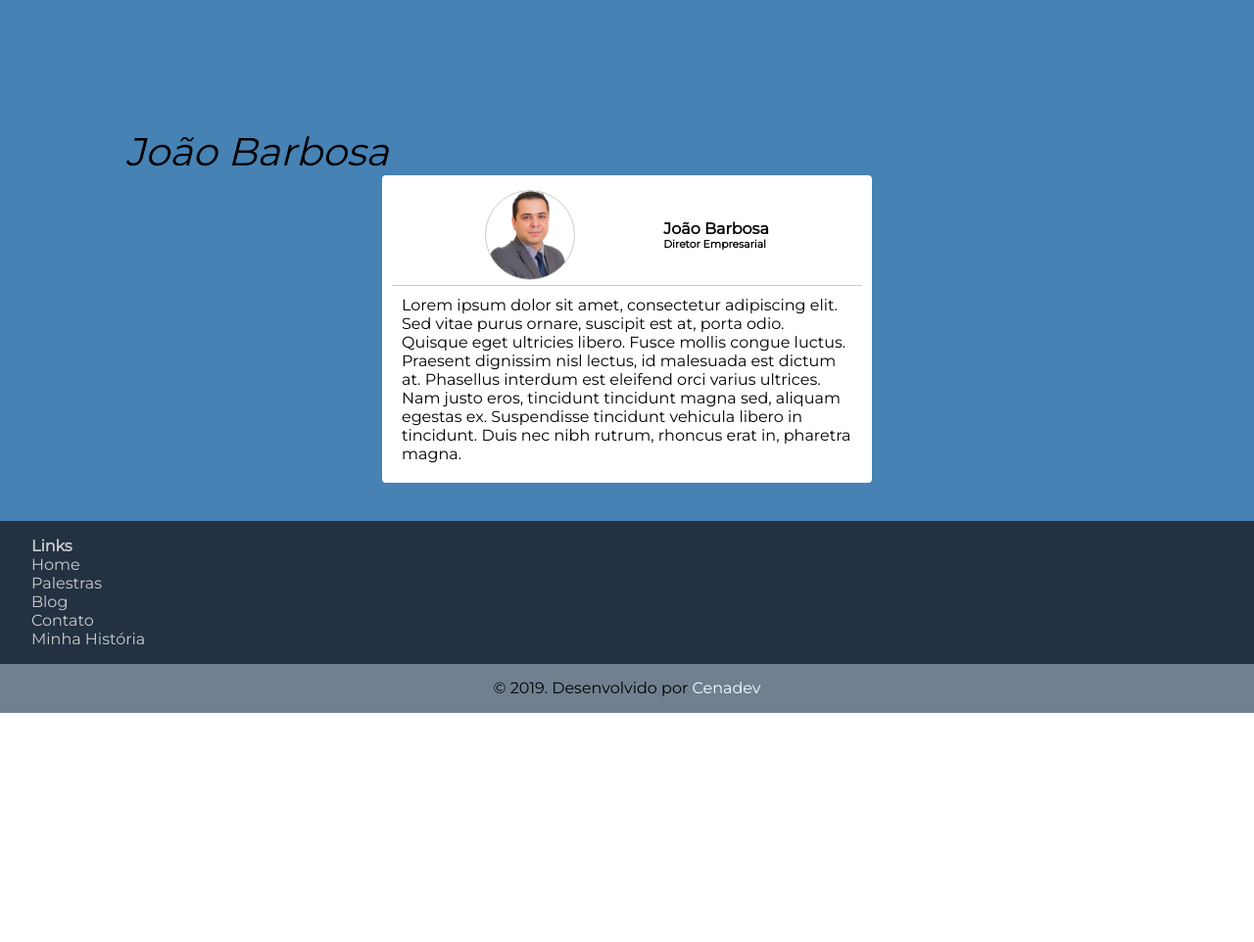
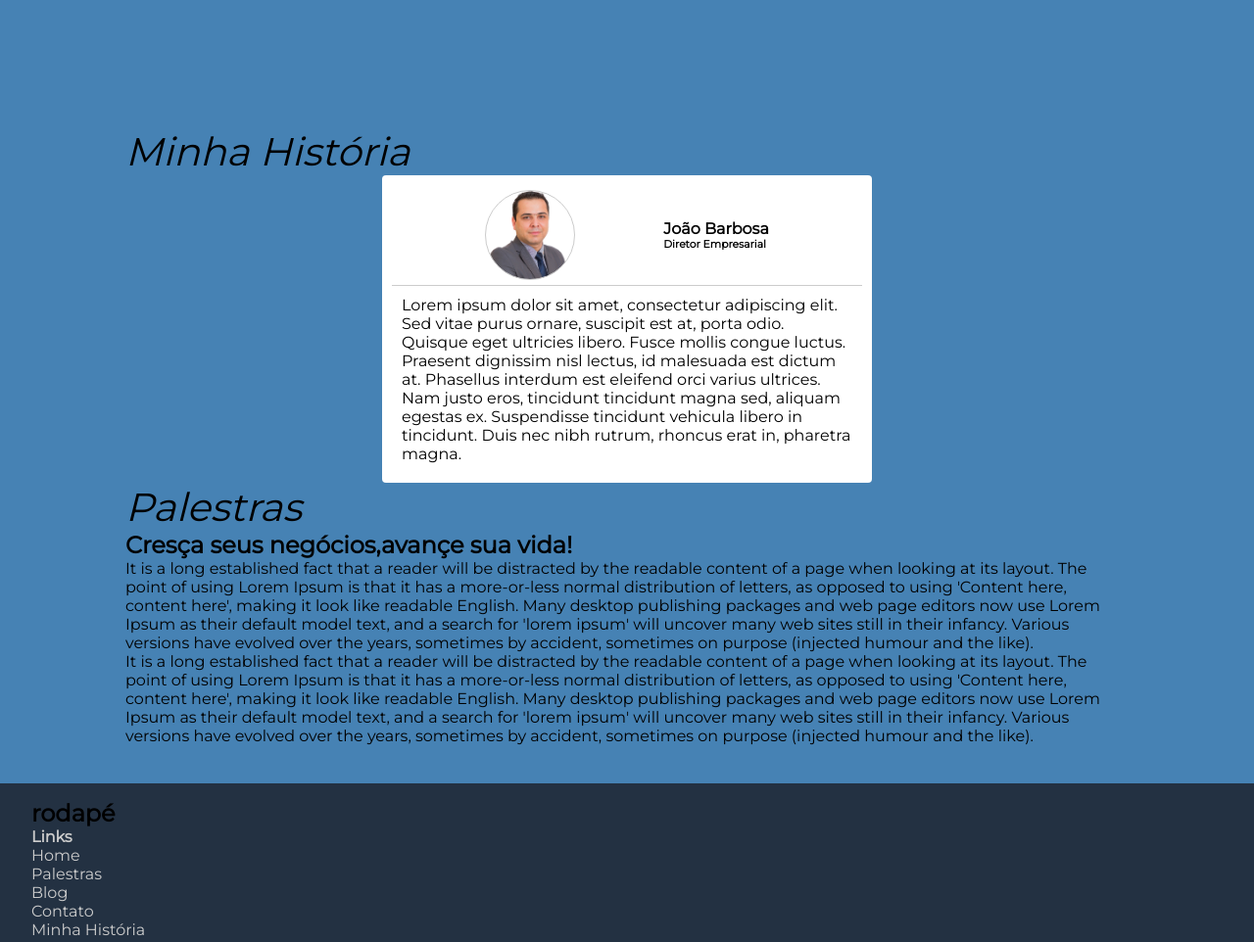
Before and after one commit to cleisonsantos/jb, a plain HTML site: page index.html in a window 1280 px wide. Shown: the part 700-1662 px from the top of the page at 98% size. Before the commit the page ends 1428 px from the top, so only its background shows below. Drawn offline with Linux system fonts and the light colour scheme.

Commit message:
Adicionado a section palestras.

```diff
--- a/index.html
+++ b/index.html
@@ -35,33 +35,58 @@
         </div>
         <main class="main">
             <section class="section">
-                <h1 class="title">João Barbosa</h1>
+                <h1 class="title">Minha História</h1>
 
                 <div class="perfil">
                     <div class="perfil-top">
                         <div class="perfil-img"></div>
                         <div class="perfil-nome">
                             <h4>João Barbosa</h3>
-                            <h6>Diretor Empresarial</h5>
+                                <h6>Diretor Empresarial</h5>
                         </div>
                     </div>
 
                     <div class="perfil-desc">
                         <p>
-                            Lorem ipsum dolor sit amet, consectetur adipiscing elit. Sed vitae purus ornare, suscipit est at,
-                            porta odio. Quisque eget ultricies libero. Fusce mollis congue luctus. Praesent dignissim nisl
-                            lectus, id malesuada est dictum at. Phasellus interdum est eleifend orci varius ultrices. Nam justo
-                            eros, tincidunt tincidunt magna sed, aliquam egestas ex. Suspendisse tincidunt vehicula libero in
+                            Lorem ipsum dolor sit amet, consectetur adipiscing elit. Sed vitae purus ornare, suscipit
+                            est at,
+                            porta odio. Quisque eget ultricies libero. Fusce mollis congue luctus. Praesent dignissim
+                            nisl
+                            lectus, id malesuada est dictum at. Phasellus interdum est eleifend orci varius ultrices.
+                            Nam justo
+                            eros, tincidunt tincidunt magna sed, aliquam egestas ex. Suspendisse tincidunt vehicula
+                            libero in
                             tincidunt. Duis nec nibh rutrum, rhoncus erat in, pharetra magna.
                         </p>
                     </div>
                 </div>
 
             </section>
+            <section class="section" >
+                <h1 class="title">Palestras</h1>
+                <h2>Cresça seus negócios,avançe sua vida!</h2>
+                <p >It is a long established fact that a reader will be distracted by the readable content of a page when
+                    looking at its layout. The point of using Lorem Ipsum is that it has a more-or-less normal
+                    distribution of letters, as opposed to using 'Content here, content here', making it look like
+                    readable English. Many desktop publishing packages and web page editors now use Lorem Ipsum as their
+                    default model text, and a search for 'lorem ipsum' will uncover many web sites still in their
+                    infancy. Various versions have evolved over the years, sometimes by accident, sometimes on purpose
+                    (injected humour and the like).</p>
+                <p>
+                    It is a long established fact that a reader will be distracted by the readable content of a page
+                    when looking at its layout. The point of using Lorem Ipsum is that it has a more-or-less normal
+                    distribution of letters, as opposed to using 'Content here, content here', making it look like
+                    readable English. Many desktop publishing packages and web page editors now use Lorem Ipsum as their
+                    default model text, and a search for 'lorem ipsum' will uncover many web sites still in their
+                    infancy. Various versions have evolved over the years, sometimes by accident, sometimes on purpose
+                    (injected humour and the like).
+                </p>
+            </section>
         </main>
     </div>
 
     <footer class="footer">
+        <h2>rodapé </h2>
         <div class="footer-links">
             <ul>
                 <h4>Links</h4>
```
Also changed, not shown: img/icon.svg.
